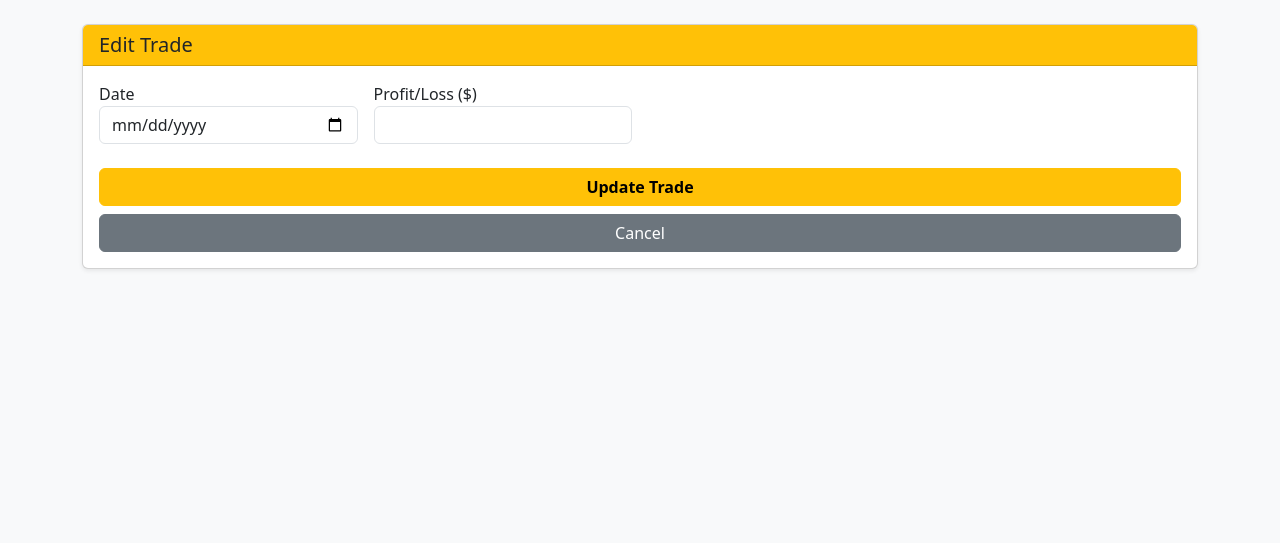
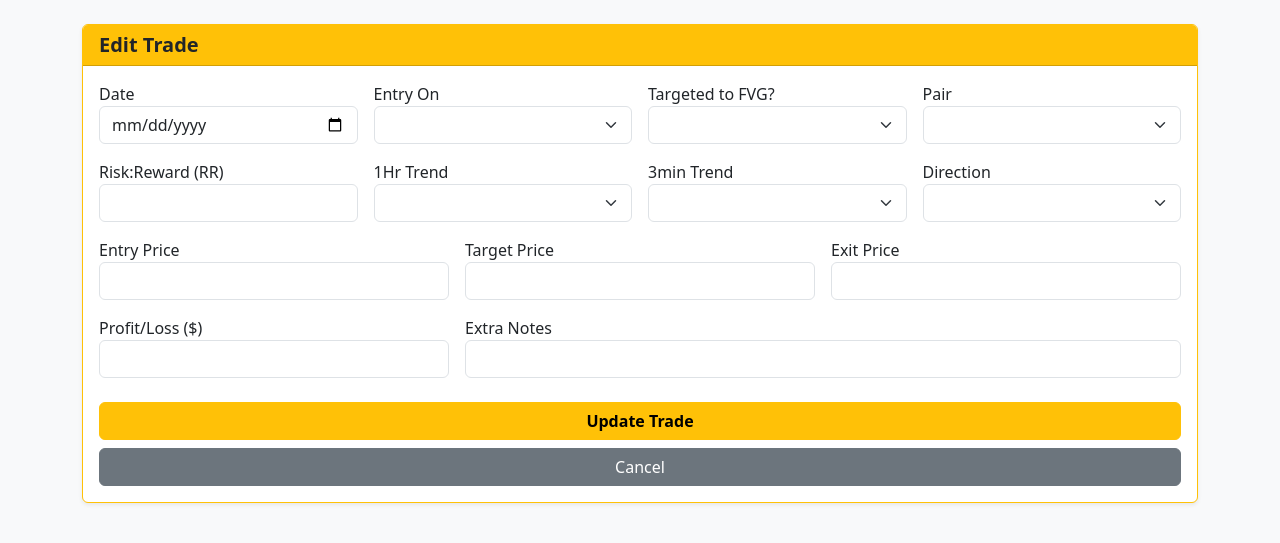
Before and after one commit to Acewebs321/Trading_Journel, a Flask app: template templates/edit.html in a window 1280 px wide. Shown: the part 56-599 px from the top of the page. Run offline with Flask 3, Linux system fonts and the light colour scheme; the template is opened without the code that fills it, so the values that code supplies are empty.

Commit message:
edit button2

```diff
--- a/app.py
+++ b/app.py
@@ -112,19 +112,22 @@ def edit_trade(trade_id):
         idx = df.index[df['ID'] == trade_id].tolist()
         if idx:
             i = idx[0]
-            # Apply .get() to the edit fields as well
-            df.at[i, 'Date'] = request.form.get('date', '')
-            df.at[i, 'Entry On'] = request.form.get('entry_on', '')
-            df.at[i, 'Targeted FVG'] = request.form.get('fvg_target', '')
-            df.at[i, 'Pair'] = request.form.get('pair', '')
-            df.at[i, 'RR'] = request.form.get('rr', '')
-            df.at[i, '1H Trend'] = request.form.get('trend_1h', '')
-            df.at[i, '3M Trend'] = request.form.get('trend_3m', '')
-            df.at[i, 'Direction'] = request.form.get('direction', '')
-            df.at[i, 'Entry Price'] = request.form.get('entry', '')
-            df.at[i, 'Target Price'] = request.form.get('target', '')
-            df.at[i, 'Exit Price'] = request.form.get('exit', '')
-            df.at[i, 'Profit/Loss'] = request.form.get('pnl', 0)
+
+            # If the form field is empty (''), fallback to the existing data
+            df.at[i, 'Date'] = request.form.get('date') or df.at[i, 'Date']
+            df.at[i, 'Entry On'] = request.form.get('entry_on') or df.at[i, 'Entry On']
+            df.at[i, 'Targeted FVG'] = request.form.get('fvg_target') or df.at[i, 'Targeted FVG']
+            df.at[i, 'Pair'] = request.form.get('pair') or df.at[i, 'Pair']
+            df.at[i, 'RR'] = request.form.get('rr') or df.at[i, 'RR']
+            df.at[i, '1H Trend'] = request.form.get('trend_1h') or df.at[i, '1H Trend']
+            df.at[i, '3M Trend'] = request.form.get('trend_3m') or df.at[i, '3M Trend']
+            df.at[i, 'Direction'] = request.form.get('direction') or df.at[i, 'Direction']
+            df.at[i, 'Entry Price'] = request.form.get('entry') or df.at[i, 'Entry Price']
+            df.at[i, 'Target Price'] = request.form.get('target') or df.at[i, 'Target Price']
+            df.at[i, 'Exit Price'] = request.form.get('exit') or df.at[i, 'Exit Price']
+            df.at[i, 'Profit/Loss'] = request.form.get('pnl') or df.at[i, 'Profit/Loss']
+
+            # Notes can intentionally be empty, so we handle it differently
             df.at[i, 'Notes'] = request.form.get('notes', '')
 
             if 'Balance' in df.columns:
@@ -137,7 +140,9 @@ def edit_trade(trade_id):
     if not trade:
         return redirect(url_for('index'))
 
-    return render_template('edit.html', trade=trade[0])
+    # Replace NaN values in the dictionary with empty strings so the HTML doesn't print "nan"
+    clean_trade = {k: ('' if pd.isna(v) else v) for k, v in trade[0].items()}
+    return render_template('edit.html', trade=clean_trade)
 
 if __name__ == '__main__':
     app.run(debug=True)
--- a/templates/edit.html
+++ b/templates/edit.html
@@ -2,28 +2,100 @@
 {% block content %}
 <div class="row mb-4">
     <div class="col-lg-12">
-        <div class="card shadow-sm">
+        <div class="card shadow-sm border-warning">
             <div class="card-header bg-warning text-dark">
-                <h5 class="mb-0">Edit Trade</h5>
+                <h5 class="mb-0 fw-bold">Edit Trade</h5>
             </div>
             <div class="card-body">
                 <form action="/edit/{{ trade['ID'] }}" method="POST">
                     <div class="row g-3">
+                        <div class="col-md-3 col-6"><label>Date</label><input type="date" name="date" class="form-control" value="{{ trade['Date'] }}" required></div>
+
                         <div class="col-md-3 col-6">
-                            <label>Date</label>
-                            <input type="date" name="date" class="form-control" value="{{ trade['Date'] }}" required>
+                            <label>Entry On</label>
+                            <select name="entry_on" id="entry_on" class="form-select" required>
+                                <option value="FVG">FVG</option>
+                                <option value="RESISTANCE">RESISTANCE</option>
+                                <option value="SUPPORT">SUPPORT</option>
+                                <option value="LIQUIDITY">LIQUIDITY</option>
+                                <option value="FIB SUPPORT">FIB SUPPORT</option>
+                                <option value="FIB RESISTANCE">FIB RESISTANCE</option>
+                                <option value="DEMAND ZONE">DEMAND ZONE</option>
+                                <option value="PREVIOUS HIGH">PREVIOUS HIGH</option>
+                                <option value="PREVIOUS LOW">PREVIOUS LOW</option>
+                            </select>
                         </div>
+
                         <div class="col-md-3 col-6">
-                            <label>Profit/Loss ($)</label>
-                            <input type="number" step="0.01" name="pnl" class="form-control" value="{{ trade['Profit/Loss'] }}" required>
+                            <label>Targeted to FVG?</label>
+                            <select name="fvg_target" id="fvg_target" class="form-select" required>
+                                <option value="Yes">Yes</option>
+                                <option value="No">No</option>
+                            </select>
                         </div>
-                        <!-- Recreate your other form fields here, injecting value="{{ trade['Column Name'] }}" -->
+
+                        <div class="col-md-3 col-6">
+                            <label>Pair</label>
+                            <select name="pair" id="pair" class="form-select" required>
+                                <option value="EURJPY">EURJPY</option>
+                                <option value="GBPJPY">GBPJPY</option>
+                                <option value="XAUUSD">XAUUSD</option>
+                                <option value="EURUSD">EURUSD</option>
+                                <option value="GBPUSD">GBPUSD</option>
+                            </select>
+                        </div>
+
+                        <div class="col-md-3 col-6"><label>Risk:Reward (RR)</label><input type="text" name="rr" class="form-control" value="{{ trade['RR'] }}" required></div>
+
+                        <div class="col-md-3 col-6">
+                            <label>1Hr Trend</label>
+                            <select name="trend_1h" id="trend_1h" class="form-select" required>
+                                <option value="BULLISH">BULLISH</option>
+                                <option value="SHORT">SHORT</option>
+                            </select>
+                        </div>
+
+                        <div class="col-md-3 col-6">
+                            <label>3min Trend</label>
+                            <select name="trend_3m" id="trend_3m" class="form-select" required>
+                                <option value="BULLISH">BULLISH</option>
+                                <option value="SHORT">SHORT</option>
+                            </select>
+                        </div>
+
+                        <div class="col-md-3 col-6">
+                            <label>Direction</label>
+                            <select name="direction" id="direction" class="form-select" required>
+                                <option value="LONG">LONG</option>
+                                <option value="SHORT">SHORT</option>
+                            </select>
+                        </div>
+
+                        <div class="col-md-4 col-6"><label>Entry Price</label><input type="number" step="0.00001" name="entry" class="form-control" value="{{ trade['Entry Price'] }}"></div>
+                        <div class="col-md-4 col-6"><label>Target Price</label><input type="number" step="0.00001" name="target" class="form-control" value="{{ trade['Target Price'] }}"></div>
+                        <div class="col-md-4 col-6"><label>Exit Price</label><input type="number" step="0.00001" name="exit" class="form-control" value="{{ trade['Exit Price'] }}"></div>
+
+                        <div class="col-md-4 col-12"><label>Profit/Loss ($)</label><input type="number" step="0.01" name="pnl" class="form-control" value="{{ trade['Profit/Loss'] }}" required></div>
+                        <div class="col-md-8 col-12"><label>Extra Notes</label><input type="text" name="notes" class="form-control" value="{{ trade['Notes'] }}"></div>
                     </div>
-                    <button type="submit" class="btn btn-warning mt-4 w-100 fw-bold">Update Trade</button>
-                    <a href="/" class="btn btn-secondary mt-2 w-100">Cancel</a>
+
+                    <div class="mt-4">
+                        <button type="submit" class="btn btn-warning fw-bold w-100 mb-2">Update Trade</button>
+                        <a href="/" class="btn btn-secondary w-100">Cancel</a>
+                    </div>
                 </form>
             </div>
         </div>
     </div>
 </div>
+
+<script>
+    // Automatically pre-select the saved dropdown options based on the IDs
+    document.getElementById('entry_on').value = "{{ trade['Entry On'] }}";
+    document.getElementById('fvg_target').value = "{{ trade['Targeted FVG'] }}";
+    document.getElementById('pair').value = "{{ trade['Pair'] }}";
+    document.getElementById('trend_1h').value = "{{ trade['1H Trend'] }}";
+    document.getElementById('trend_3m').value = "{{ trade['3M Trend'] }}";
+    document.getElementById('direction').value = "{{ trade['Direction'] }}";
+</script>
 {% endblock %}
```
